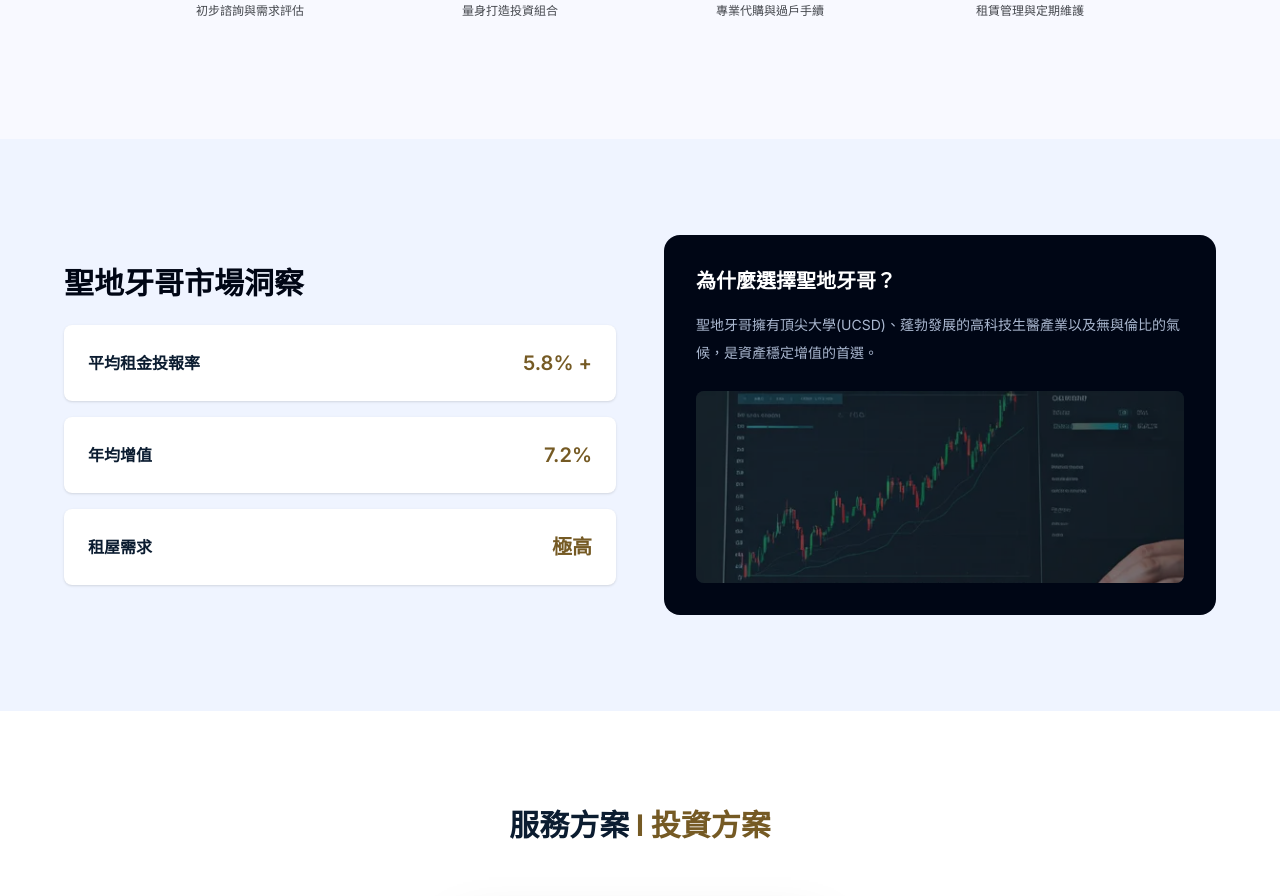
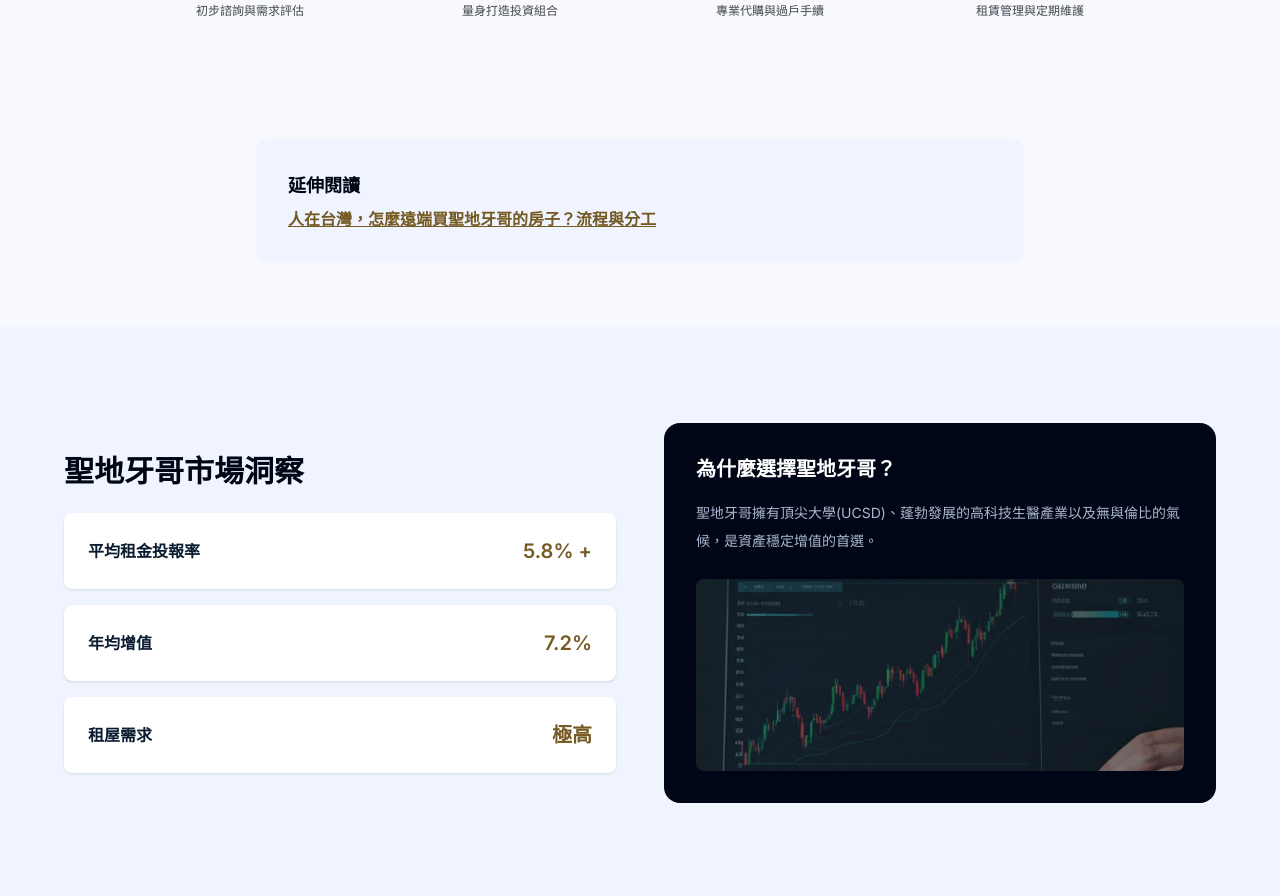
Before and after one commit to youfun88/qyproperty, a Next.js app: page /zh in a window 1280 px wide. Shown: the part 3100-3996 px from the top of the page. Built offline with nearby package versions, Linux system fonts and the light colour scheme.

Commit message:
Home: link to the remote-buying article below the process (Further reading / 延伸閱讀)
Co-Authored-By: Claude Opus 5.5 <noreply@anthropic.com>

```diff
--- a/src/views/HomeView.tsx
+++ b/src/views/HomeView.tsx
@@ -11,7 +11,7 @@ import CaseStudies from "@/components/CaseStudies";
 import Team from "@/components/Team";
 import FAQ from "@/components/FAQ";
 import FinalCTA from "@/components/FinalCTA";
-import type { Lang } from "@/lib/site";
+import { href, type Lang } from "@/lib/site";
 
 export default function HomeView({ lang }: { lang: Lang }) {
   return (
@@ -24,6 +24,16 @@ export default function HomeView({ lang }: { lang: Lang }) {
         <Services lang={lang} />
         <ForParents lang={lang} />
         <Process lang={lang} />
+        <section className="px-6 md:px-16 pb-16 bg-surface">
+          <div className="max-w-3xl mx-auto bg-surface-container-low rounded-xl p-6 md:p-8">
+            <h2 className="text-lg font-bold text-primary mb-2">{lang === "zh" ? "延伸閱讀" : "Further reading"}</h2>
+            <a href={href(lang, "buyFromTaiwan")} className="text-secondary font-semibold underline">
+              {lang === "zh"
+                ? "人在台灣，怎麼遠端買聖地牙哥的房子？流程與分工"
+                : "Buying a San Diego home from Taiwan: steps and who does what"}
+            </a>
+          </div>
+        </section>
         <MarketInsights lang={lang} />
         <PricingTiers lang={lang} />
         <CaseStudies lang={lang} />
```
